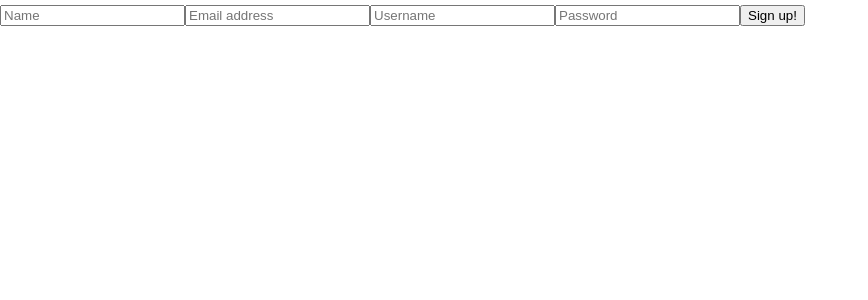
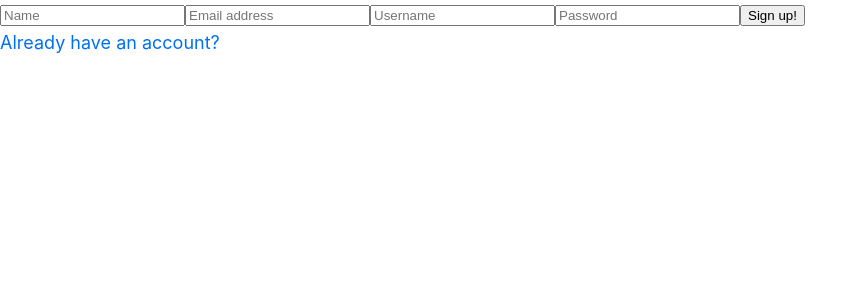
Before and after one commit to aliceswood/romcom-rater, a Next.js app: page /signup in a window 1280 px wide. Shown: the top 300 px of the page, without its empty margins (0-868 px from the left). Built offline with nearby package versions, Linux system fonts and the light colour scheme.

Commit message:
sign up page tested and passing

```diff
--- a/package.json
+++ b/package.json
@@ -30,6 +30,7 @@
     "jest": "^29.7.0",
     "jest-environment-jsdom": "^29.7.0",
     "jest-fetch-mock": "^3.0.3",
+    "next-router-mock": "^0.9.10",
     "supabase": "^1.100.1"
   },
   "jest": {
--- a/pages/signup/index.js
+++ b/pages/signup/index.js
@@ -1,14 +1,20 @@
 import SignUpForm from '../../components/signup/SignUpForm';
 import Head from 'next/head';
+import Link from 'next/link';
 
 
-export default function signUpPage () {
+export default function SignUpPage () {
   return (
     <>
-    <Head>
-      <title>RomCom Rater: Sign Up</title>
-    </Head>
-    <SignUpForm/>
+      <Head>
+        <title>RomCom Rater: Sign Up</title>
+      </Head>
+      <>
+        <SignUpForm/>
+      </>
+      <div>
+        <Link href="/login" data-testid="logInPage" id="logInPage">Already have an account?</Link>
+      </div>
     </>
   )
 }
```
Also changed, not shown: 2 other files (tests, documents, lock files or other folders).
